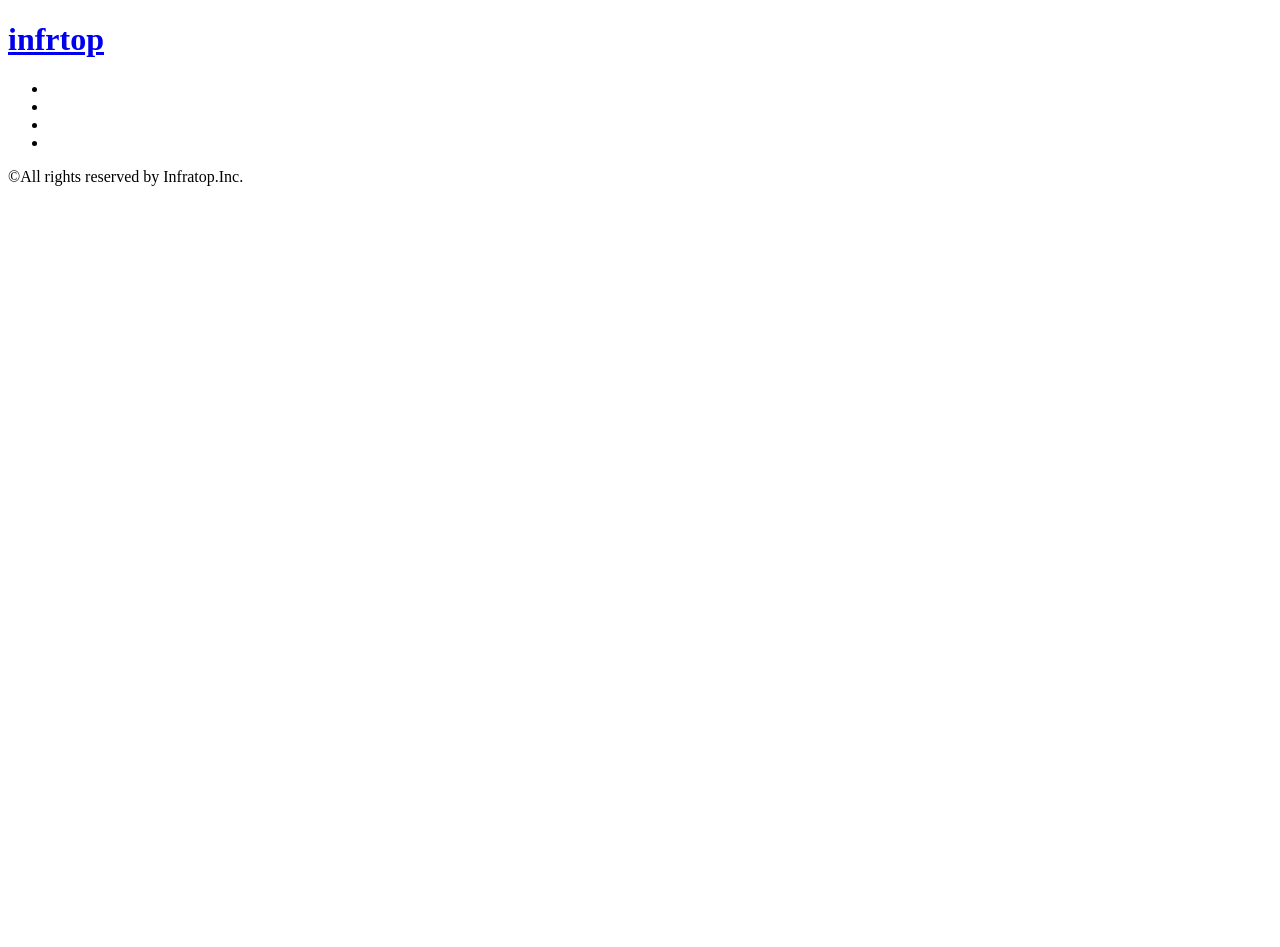
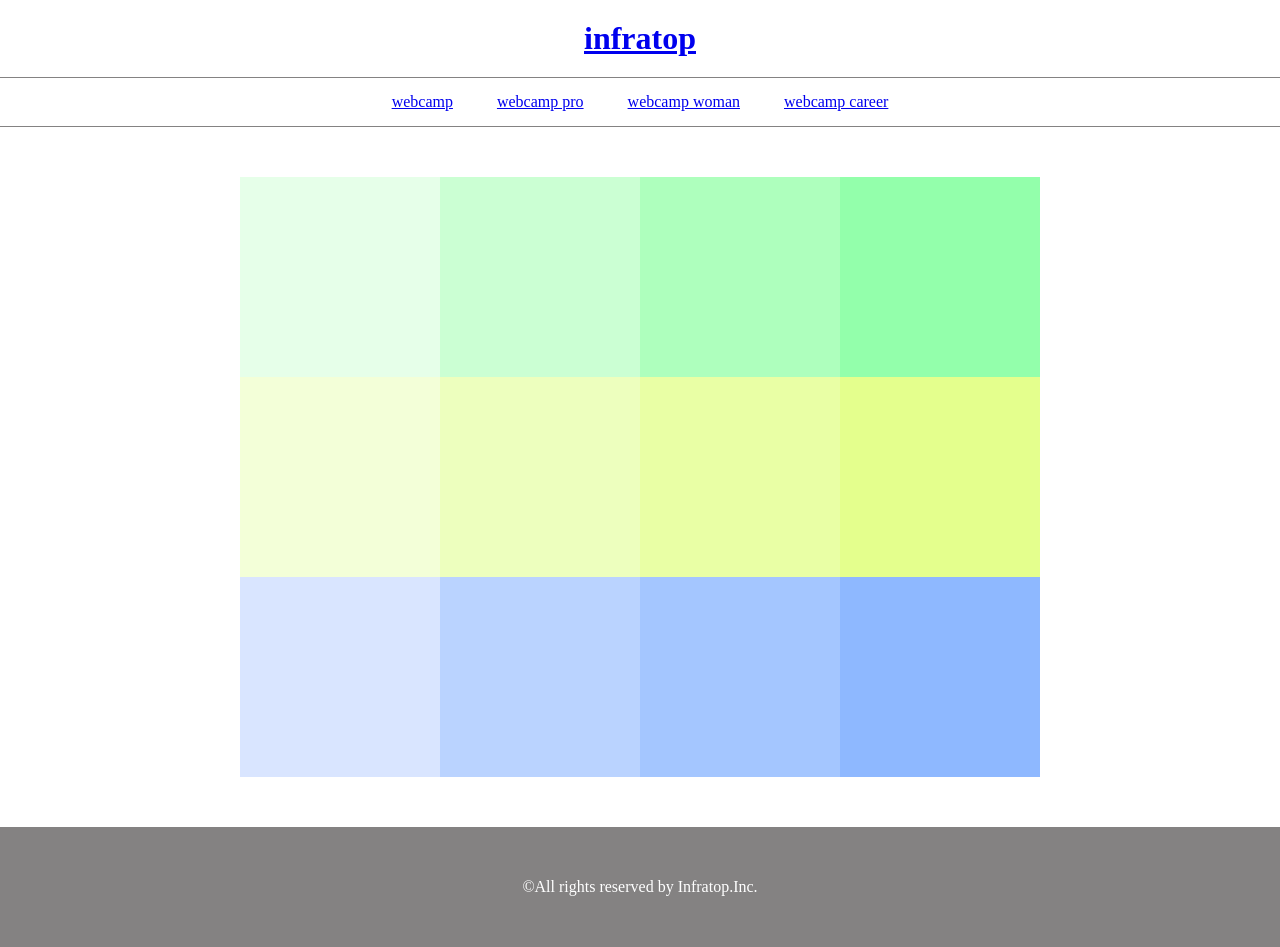
Before and after one commit to takumitakeno/HTML, a plain HTML site: page chapter5_exercise.html in a window 1280 px wide. Before the commit the page ends 800 px from the top, so only its background shows below. Drawn offline with Linux system fonts and the light colour scheme.

Commit message:
[finish-chapter5_exercise/Add/Updeta/Remove]

```diff
--- a/chapter5_exercise.css
+++ b/chapter5_exercise.css
@@ -3,36 +3,39 @@
 	padding: 0;
 	box-sizing: border-box;
 }
+/*clearfix追加*/
+.clearfix::after {
+  content:"";
+  display:block;
+  clear:both;
+}
 
 header {
-	width: 100%
-	margin:0 auto;
+	width: 100%;
+	padding: 20px 0;
 	text-align: center;
 }
 
 .hedaer-text{
-	line-height: 20px;
-
+	font-size: 32px;
 }
 
-nav{
-
-}
 .nav-list{
 	text-align: center;
-	padding: 15px;
+	padding: 15px 0;
 	margin: 0 auto;
+	border-bottom: 1px solid #848282;
+    border-top: 1px solid #848282;
 }
 .nav-list-item{
 	list-style: none;
-	margin: 20px;
+	display: inline-block;
+	margin: 0 20px;
 }
 
 .main{
 	width: 800px;
-	height: 600px;
-	margin: top bottom 50px;
-	margin: 0 auto;
+	margin: 50px auto;
 }
 
 .main-1{
@@ -57,6 +60,7 @@ nav{
 	width: 200px;
 	height: 200px;
 	background-color: #93ffab;
+	float: left;
 }
 .main-5{
 	width: 200px;
@@ -74,11 +78,12 @@ nav{
 	width: 200px;
 	height: 200px;
 	background-color: #e9ffa5;
+	float: left;
 }
 .main-8{
 	width: 200px;
-	height: 200px
-	background-color#e4ff8d;
+	height: 200px;
+	background-color:#e4ff8d;
 	float: left;
 }
 .main-9{
@@ -91,6 +96,7 @@ nav{
 	width: 200px;
 	height: 200px;
 	background-color: #bad3ff;
+	float: left;
 }
 .main-11{
 	width: 200px;
@@ -98,7 +104,7 @@ nav{
 	background-color: #a4c6ff;
 	float: left;
 }
-.main-11{
+.main-12{
 	width: 200px;
 	height: 200px;
 	background-color: #8eb8ff;
@@ -109,4 +115,9 @@ footer{
 	height: 120px;
 	text-align: center;
 	background-color: #848282;
+	line-height: 120px;
 }
+/*footer-text追加*/
+.footer-text{
+	color:white;
+}
--- a/chapter5_exercise.html
+++ b/chapter5_exercise.html
@@ -1,25 +1,36 @@
 <!DOCTYPE html>
 <html>
 <head>
-	<title></title>
+	<title>infratop</title>
 	<meta charset="utf-8">
-	<link relf="stylesheet" hlef="chapter5_exercise.css">
+	<link rel="stylesheet" href="chapter5_exercise.css">
 </head>
 <body>
+  <!---->
   <header>
   	<h1 class="header-text">
-      <a href="chapter5_exercise.html">infrtop</a>
+      <a href="chapter5_exercise.html">infratop</a>
   	</h1>
   </header>
+  <!-- ul要素変更 -->
   <nav>
   	<ul class="nav-list">
-  	  <li class="webchanp"></li>
-  	  <li class="webchanp pro"></li>
-  	  <li class="webshanp woman"></li>
-  	  <li class="webchanp career"></li>
+  	  <li class="nav-list-item">
+        <a href="http://web-camp.io/">webcamp</a>
+      </li>
+  	  <li class="nav-list-item">
+        <a href="http://web-camp.io/pro/">webcamp pro</a>
+      </li>
+  	  <li class="nav-list-item">
+        <a href="http://web-camp.io/woman/">webcamp woman</a>
+      </li>
+  	  <li class="nav-list-item">
+        <a href="http://web-camp.io/career/">webcamp career</a>
+      </li>
+    </ul>
   </nav>
-
-  <div class="main">
+  <!-- mainにclearfix追加 -->
+  <div class="main clearfix">
   	<div class="main-1"></div>
   	<div class="main-2"></div>
   	<div class="main-3"></div>
```
